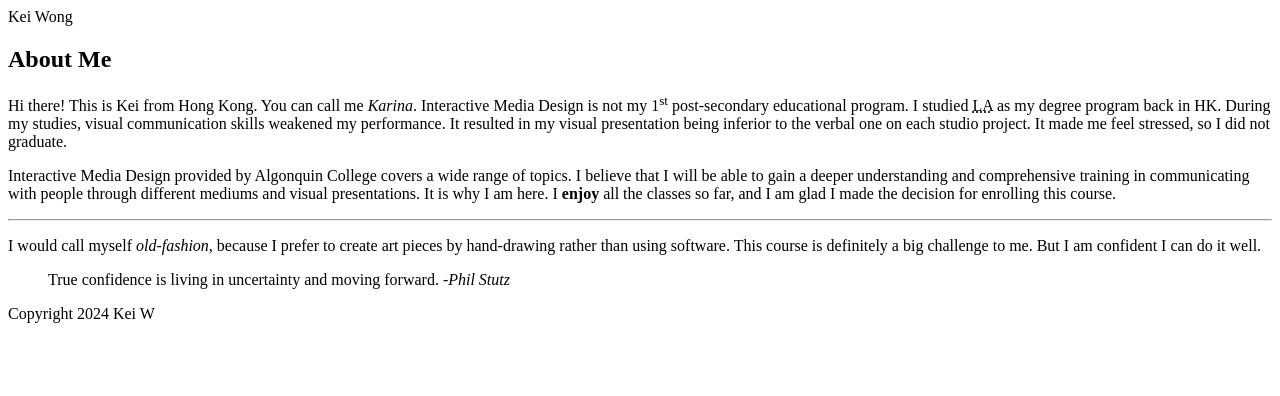
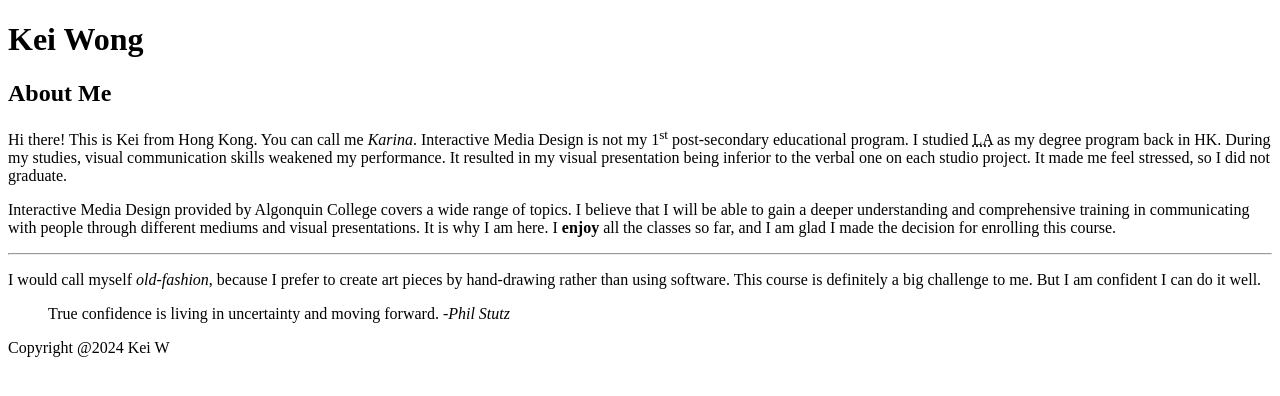
Before and after one commit to wong0385/wong0385.github.io, a plain HTML site: page html-assignment/index.html in a window 1280 px wide. Drawn offline with Linux system fonts and the light colour scheme.

Commit message:
edits copyright

```diff
--- a/html-assignment/index.html
+++ b/html-assignment/index.html
@@ -7,7 +7,7 @@
 </head>
 <body>
     <header>
-        Kei Wong
+        <h1>Kei Wong</h1>
     </header>
     <main>
         <article>
@@ -33,6 +33,6 @@
             </p>
         </article>
     </main>
-    <footer>Copyright 2024 Kei W</footer>
+    <footer>Copyright @2024 Kei W</footer>
 </body>
 </html>
```
